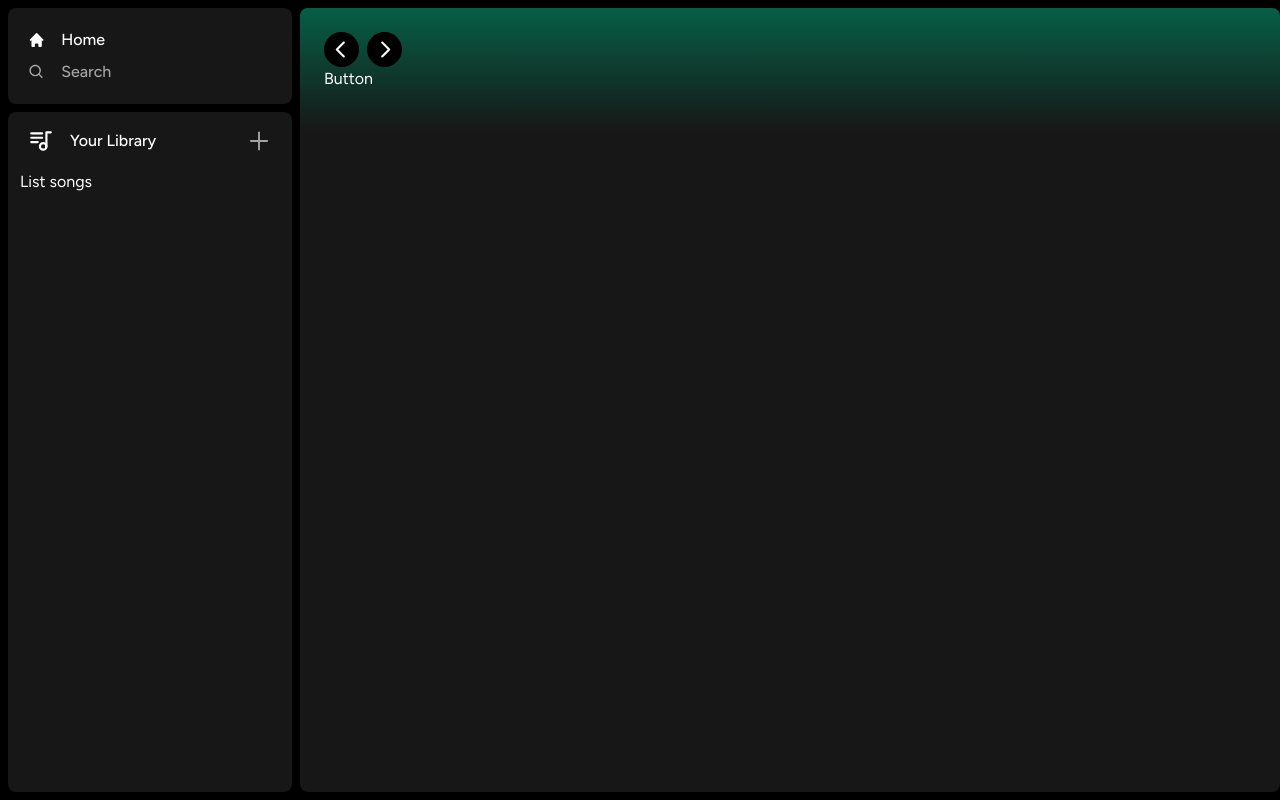
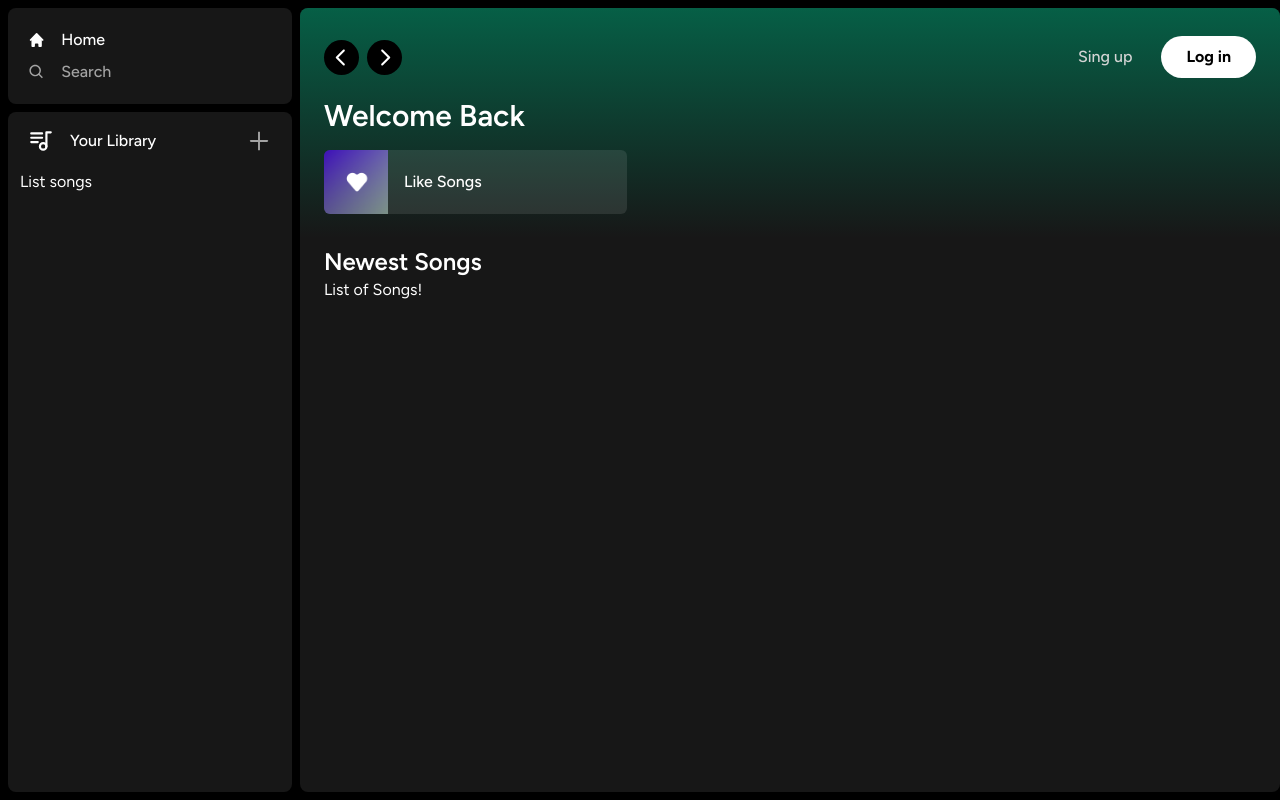
Before and after one commit to edixon-javier/Spotify-Clone, a Next.js app: page / in a window 1280 px wide. Built offline with nearby package versions, Linux system fonts and the light colour scheme.

Commit message:
update supabase

```diff
--- a/app/(side)/page.tsx
+++ b/app/(side)/page.tsx
@@ -1,11 +1,29 @@
+import ListItem from '@/components/ListItem';
 import Header from '../../components/Header';
 
 export default function Home() {
   return (
     <div className="bg-neutral-900 rounded-lg w-full h-full overflow-hidden overflow-y-auto">
      <Header>
-
+        <div className="mb-2">
+          <h1 className="text-white text-3xl font-semibold">Welcome Back</h1>
+        </div>
+        <div className="grid grid-cols-1 sm:grid-cols-2 xl:grid-cols-3 2xl:grid-cols-4 gap-3 mt-4">
+          <ListItem
+            image="/images/liked.png"
+            name="Like Songs"
+            href="liked"
+          />
+        </div>
      </Header>
+     <div className="mt-2 mb-7 px-6">
+        <div className="flex justify-between items-center">
+            <h1 className="text-white text-2xl font-semibold">Newest Songs</h1>
+        </div>
+        <div>
+          List of Songs!
+        </div>
+     </div>
     </div>
   )
 }
--- a/components/Button.tsx
+++ b/components/Button.tsx
@@ -1,9 +1,29 @@
-import React from 'react'
+import React, { forwardRef } from "react";
+import { twMerge } from "tailwind-merge";
 
-function Button() {
-  return (
-    <div>Button</div>
-  )
-}
+interface ButtonProps extends React.ButtonHTMLAttributes<HTMLButtonElement> {}
 
-export default Button
+const Button = forwardRef<HTMLButtonElement, ButtonProps>(
+  ({ className, children, disabled, type = "button", ...props }, ref) => {
+    return (
+      <button
+        type={type}
+        className={twMerge(
+          `
+           w-full rounded-full  bg-green-500 border border-transparent px-3 py-3 disabled:cursor-not-allowed disabled:opacity-50 text-black font-bold hover:opacity-75 transition
+          `,
+          className
+        )}
+        disabled={disabled}
+        ref={ref}
+        {...props}
+      >
+        {children}
+      </button>
+    );
+  }
+);
+
+Button.displayName = "Button";
+
+export default Button;
--- a/components/Header.tsx
+++ b/components/Header.tsx
@@ -22,7 +22,7 @@ const Header: React.FC<HeaderProps> = ({ children, className }) => {
         className
       )}
     >
-      <div className="w-full mb-4 items-center justify-between">
+      <div className="flex w-full mb-4 items-center justify-between">
         <div className="hidden md:flex gap-x-2 items-center">
           <button
             onClick={() => router.back()}
@@ -48,11 +48,23 @@ const Header: React.FC<HeaderProps> = ({ children, className }) => {
         <div className="flex justify-between items-center gap-x-4">
           <>
             <div>
-              <Button />
+              <Button
+              onClick={()=>{}}
+              className="bg-transparent text-neutral-300 font-medium" >
+                Sing up
+              </Button>
+            </div>
+            <div>
+              <Button
+              onClick={()=>{}}
+              className="bg-white px-6 py-2">
+                Log in
+              </Button>
             </div>
           </>
         </div>
       </div>
+      {children}
     </div>
   );
 };
--- /dev/null
+++ b/components/ListItem.tsx
@@ -0,0 +1,31 @@
+"use client";
+import Image from "next/image";
+import { useRouter } from "next/navigation";
+import React from "react";
+import { FaPlay } from "react-icons/fa";
+
+interface ListItemProps {
+  image: string;
+  name: string;
+  href: string;
+}
+
+const ListItem: React.FC<ListItemProps> = ({ image, name, href }) => {
+  const router = useRouter();
+  const onClick = () => {
+    router.push(href);
+  };
+  return (
+    <button onClick={onClick} className="relative group flex items-center rounded-md overflow-hidden gap-x-4 bg-neutral-100/10 hover:bg-neutral-100/20 transition pr-4">
+      <div className="relative min-h-[64px] min-w-[64px]">
+        <Image className="object-cover" fill src={image} alt="Image" />
+      </div>
+      <p className="font-medium truncate py-5">{name}</p>
+      <div className="absolute transition opacity-0 rounded-full flex items-center justify-center bg-green-500 p-4 drop-shadow-md right-5 group-hover:opacity-100 hover:scale-110">
+        <FaPlay className="text-white" size={10}/>
+      </div>
+    </button>
+  );
+};
+
+export default ListItem;
```
Also changed, not shown: public/images/liked.png (added), 1 other file (tests, documents, lock files or other folders).
